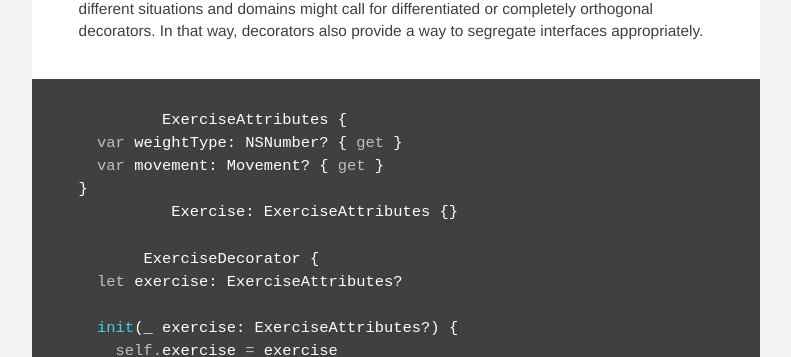
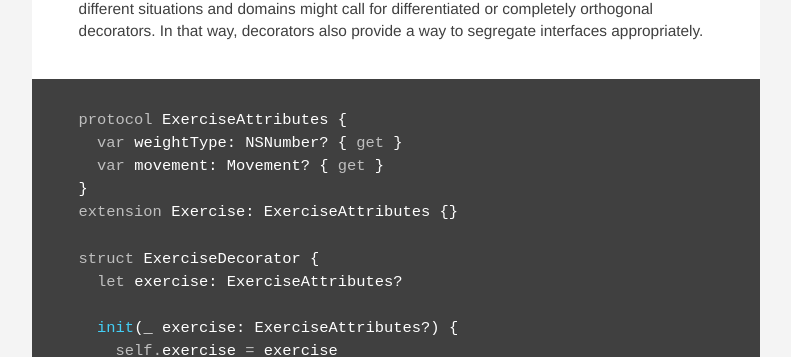
Before and after one commit to endash/endash.github.io, a Jekyll site: the page built from _posts/2016-02-03-ios-design-patterns-part-i.markdown, in a window 1280 px wide. Shown: the part 1487-1844 px from the top of the page, without its empty margins (244-1035 px from the left). Built offline with Jekyll 4.4.1, drawn with Linux system fonts in a browser that asks for light colours.

Commit message:
Fix syntax highlighting.... again

```diff
--- a/_sass/_syntax-highlighting.scss
+++ b/_sass/_syntax-highlighting.scss
@@ -30,7 +30,7 @@
     .gu    { color: #aaa } // Generic.Subheading
     .gt    { color: #a00 } // Generic.Traceback
     .kc    { color: #0086B3 } // Keyword.Constant
-    .kd    {  } // Keyword.Declaration
+    .kd    { color: #bfbfbf } // Keyword.Declaration
     .kp    { color: #bfbfbf } // Keyword.Pseudo
     .kr    { color: #bfbfbf } // Keyword.Reserved
     .kt    { color: white; } // Keyword.Type
```
